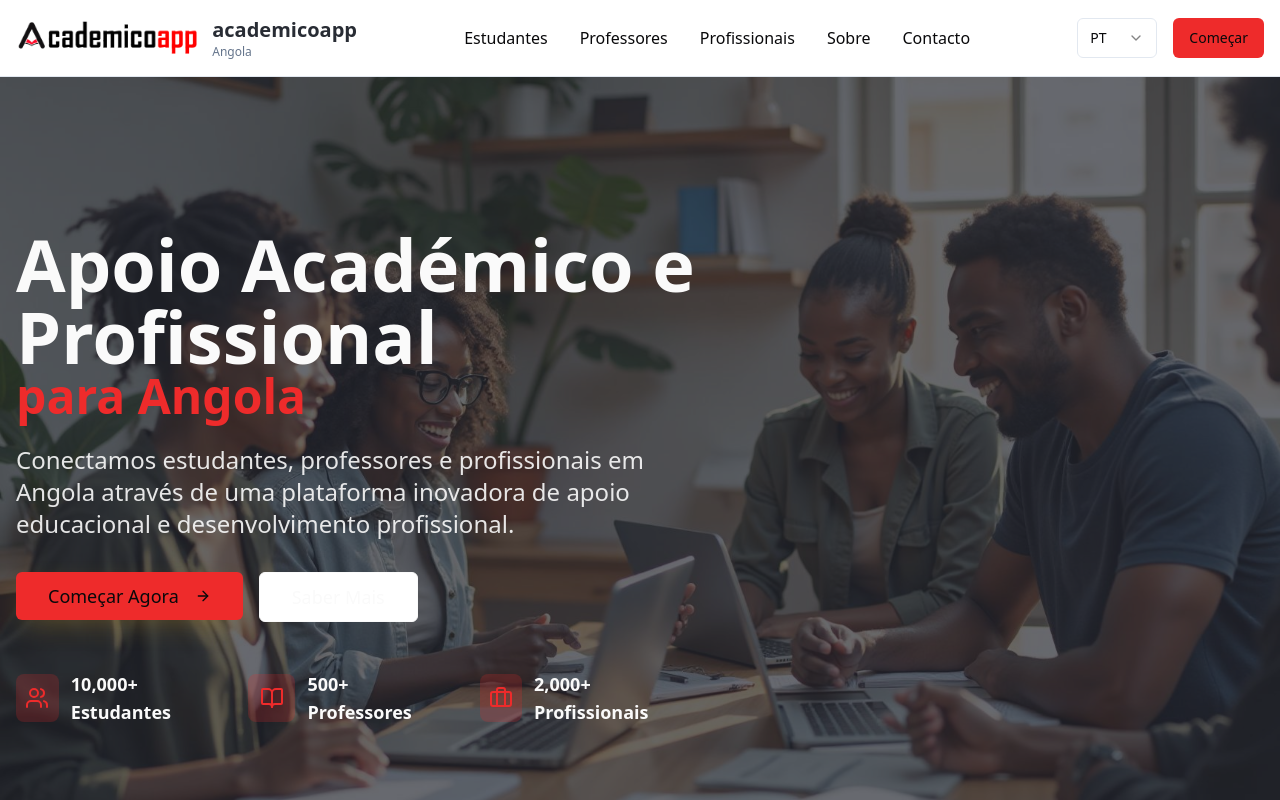
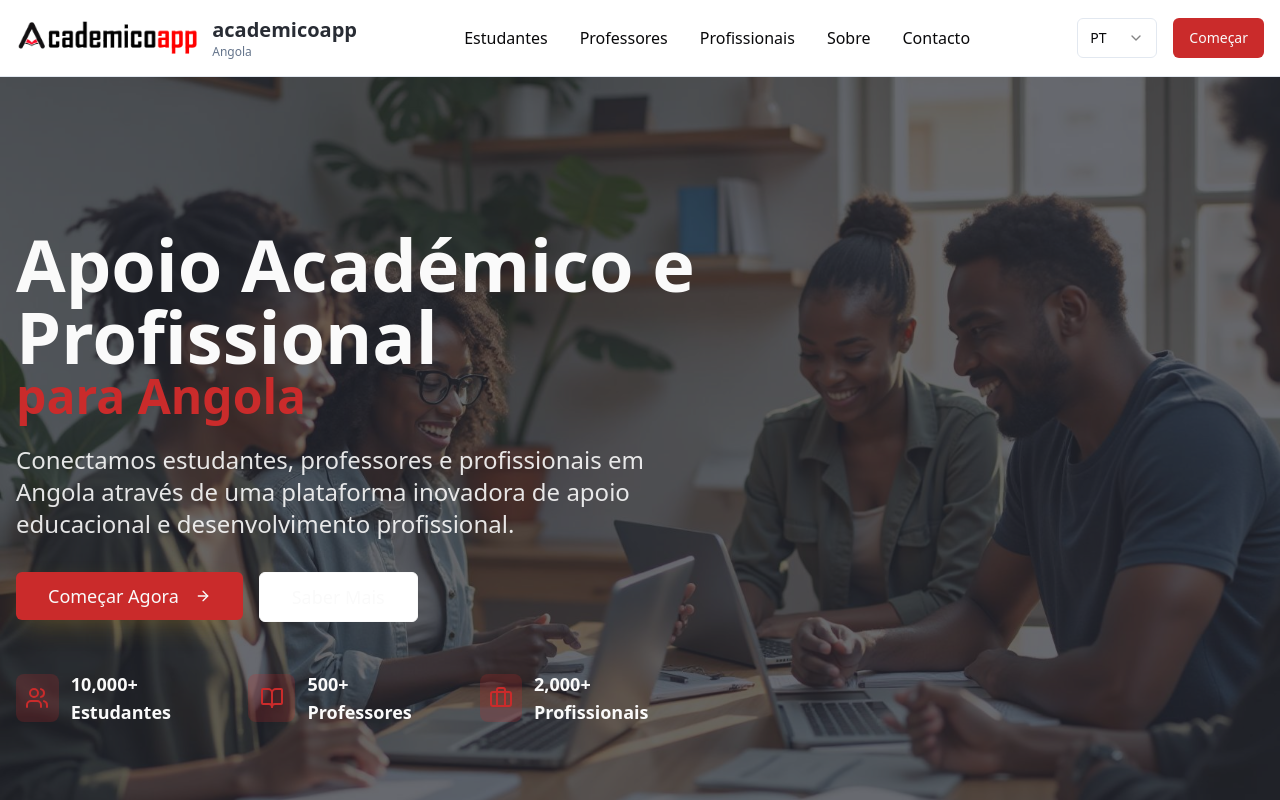
Before and after one commit to DS84/academicoapp-pro-cb3bb09a, a React (Vite) app: page / in a window 1280 px wide. Shown: the top 800 px of the page. Built offline with nearby package versions, Linux system fonts and the light colour scheme.

Commit message:
Refine red color for professionalism
Adjust the red color to be softer and more professional.

```diff
--- a/src/index.css
+++ b/src/index.css
@@ -1,3 +1,4 @@
+
 @tailwind base;
 @tailwind components;
 @tailwind utilities;
@@ -26,22 +27,22 @@ All colors MUST be HSL.
     --muted: 210 40% 96.1%;
     --muted-foreground: 215.4 16.3% 46.9%;
 
-    --accent: 0 85% 55%;
-    --accent-foreground: 240 10% 3.9%;
+    --accent: 0 65% 48%;
+    --accent-foreground: 0 0% 98%;
 
     --destructive: 0 84.2% 60.2%;
     --destructive-foreground: 210 40% 98%;
 
     --border: 214.3 31.8% 91.4%;
     --input: 214.3 31.8% 91.4%;
-    --ring: 0 85% 55%;
+    --ring: 0 65% 48%;
 
-    /* Angola-inspired custom colors */
-    --angola-red: 0 85% 55%;
+    /* Angola-inspired custom colors with softer red */
+    --angola-red: 0 65% 48%;
     --angola-black: 240 10% 3.9%;
     --angola-gold: 43 96% 56%;
 
-    /* Custom gradients */
+    /* Custom gradients with softer red */
     --gradient-hero: linear-gradient(135deg, hsl(var(--angola-gold)) 0%, hsl(var(--accent)) 100%);
     --gradient-card: linear-gradient(135deg, hsl(var(--primary)) 0%, hsl(220 13% 25%) 100%);
 
@@ -87,7 +88,7 @@ All colors MUST be HSL.
     --muted: 217.2 32.6% 17.5%;
     --muted-foreground: 215 20.2% 65.1%;
 
-    --accent: 217.2 32.6% 17.5%;
+    --accent: 0 65% 48%;
     --accent-foreground: 210 40% 98%;
 
     --destructive: 0 62.8% 30.6%;
```
